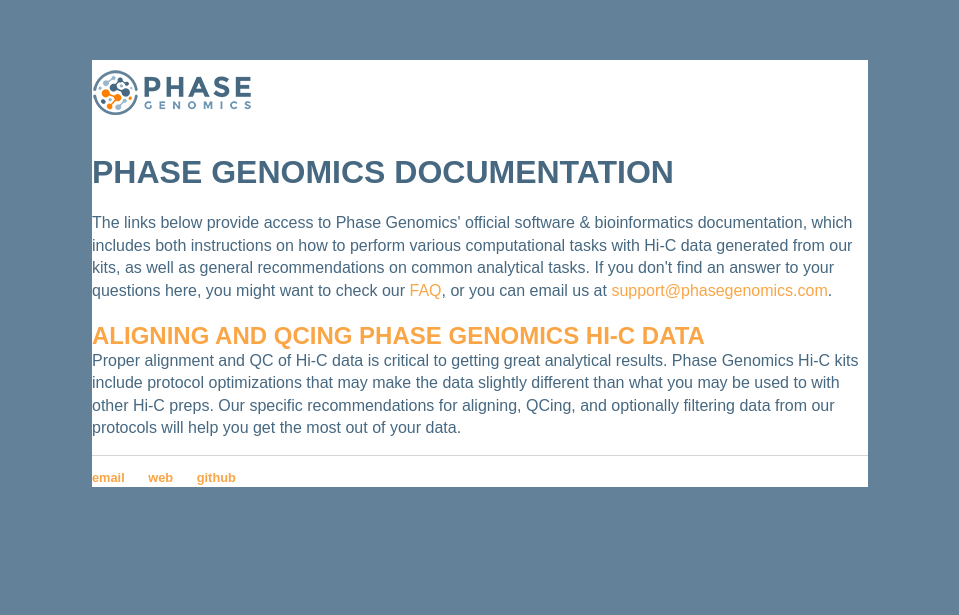
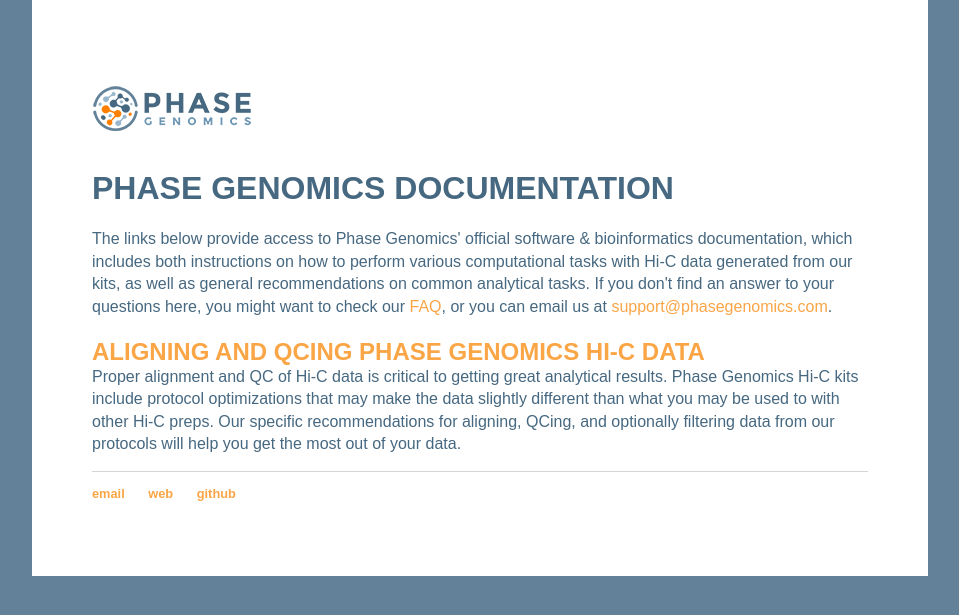
Before and after one commit to phasegenomics/phasegenomics.github.io, a Jekyll site: the page built from index.html, in a window 1280 px wide. Shown: the top 615 px of the page, without its empty margins (160-1119 px from the left). Built offline with Jekyll 4.4.1, drawn with Linux system fonts in a browser that asks for light colours.

Commit message:
Update default.html

```diff
--- a/_layouts/default.html
+++ b/_layouts/default.html
@@ -6,7 +6,7 @@
 			<link rel="stylesheet" type="text/css" href="/css/main.css">
 		</head>
 		<body bgcolor="#638299">
-			<div style="background-color:white; margin: 60px;">
+			<div style="background-color:white; padding: 60px;">
 			<nav>
 	    		<ul>
 	        		<li><a href="/"><img src="https://phasegenomics.github.io/images/horiz-dark-smaller.png" alt="Home"></a></li>
```
